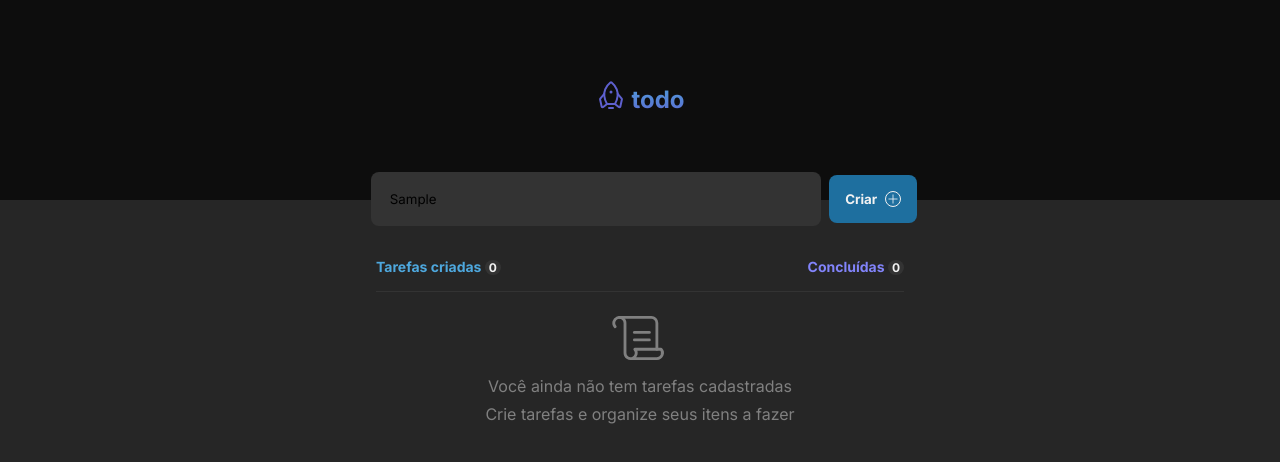
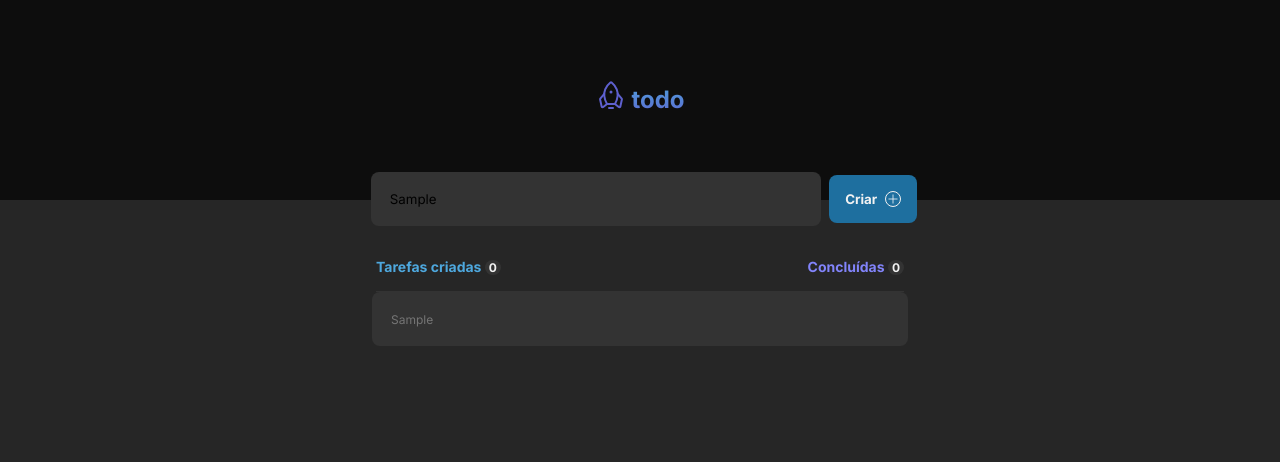
Before and after one commit to VitorCruz78/To-do-list, a React (Vite) app in the folder to-do-list/: page / in a window 1280 px wide. Both pictures are taken after typing "Sample" into the empty fields and a click on the button "Criar". Shown: the top 462 px of the page. Built offline with nearby package versions, Linux system fonts and the light colour scheme; the HTML template or start-up script is replaced by a standard one.

Commit message:
Aplicando map para novas tarefas

```diff
--- a/to-do-list/src/components/Inputs/index.tsx
+++ b/to-do-list/src/components/Inputs/index.tsx
@@ -1,16 +1,19 @@
 import { useState } from "react";
 import { ButtonCreateTask, FormForInputs, InputStyle } from "./styles";
-import { Plus } from 'phosphor-react'
+import { Plus, Scroll } from 'phosphor-react'
+import { Container, HeaderTasks, NoTasks } from "../../pages/Home/styles";
+import { InputTask } from "../InputsTask";
 
 export function Input() {
 
-    let arrayTasks: any[] = []
+
+    const [arrayTasks, setArrayTasks] = useState<any[]>([])
     const [nameTask, setNameTask] = useState<string>('')
 
     function handleCreateTask(e: any) {
         e.preventDefault()
 
-        console.log(nameTask)
+        setArrayTasks(prev => [...prev, nameTask])
     }
 
     return (
@@ -32,6 +35,28 @@ export function Input() {
                     <span><Plus fontSize={12} color="#FFF" /></span>
                 </ButtonCreateTask>
             </FormForInputs>
+            <Container>
+                <HeaderTasks>
+                    <p id="tasksCreate">Tarefas criadas <span>0</span></p>
+                    <p id="conclused">Concluídas <span>0</span></p>
+                </HeaderTasks>
+
+                {
+                    arrayTasks.length === 0
+                        ?
+                        <NoTasks>
+                            <Scroll size={60} weight="light" />
+                            <p>Você ainda não tem tarefas cadastradas</p>
+                            <p>Crie tarefas e organize seus itens a fazer</p>
+                        </NoTasks>
+                        :
+                        arrayTasks.map((tasks: any) => {
+                            return <div>
+                                <InputTask value={tasks} />
+                            </div>
+                        })
+                }
+            </Container>
         </>
     )
 }
--- a/to-do-list/src/components/InputsTask/index.tsx
+++ b/to-do-list/src/components/InputsTask/index.tsx
@@ -1,8 +1,8 @@
 import { InputTaskStyle } from "./styles";
 
-export function InputTask(value: any) {
+export function InputTask({ value }: any) {
     return (
-        <InputTaskStyle value={value}>
+        <InputTaskStyle placeholder={value}>
         </InputTaskStyle>
     )
 }
--- a/to-do-list/src/pages/Home/index.tsx
+++ b/to-do-list/src/pages/Home/index.tsx
@@ -1,26 +1,9 @@
-// import { InputTask } from "../../components/InputsTask";
-import { Header } from "../../components/Header";
-import { InputStyle } from "../../components/Inputs/styles";
-import { Container, HeaderTasks, NoTasks } from "./styles";
-import { Scroll } from 'phosphor-react'
+import { Header } from "../../components/Header"
 
 export function Home() {
     return (
         <>
             <Header />
-            <Container>
-                <HeaderTasks>
-                    <p id="tasksCreate">Tarefas criadas <span>0</span></p>
-                    <p id="conclused">Concluídas <span>0</span></p>
-                </HeaderTasks>
-
-                <NoTasks>
-                    <Scroll size={60} weight="light" />
-                    <p>Você ainda não tem tarefas cadastradas</p>
-                    <p>Crie tarefas e organize seus itens a fazer</p>
-                </NoTasks>
-                {/* <InputStyle placeholder="oi" /> */}
-            </Container>
         </>
     )
 }
```
